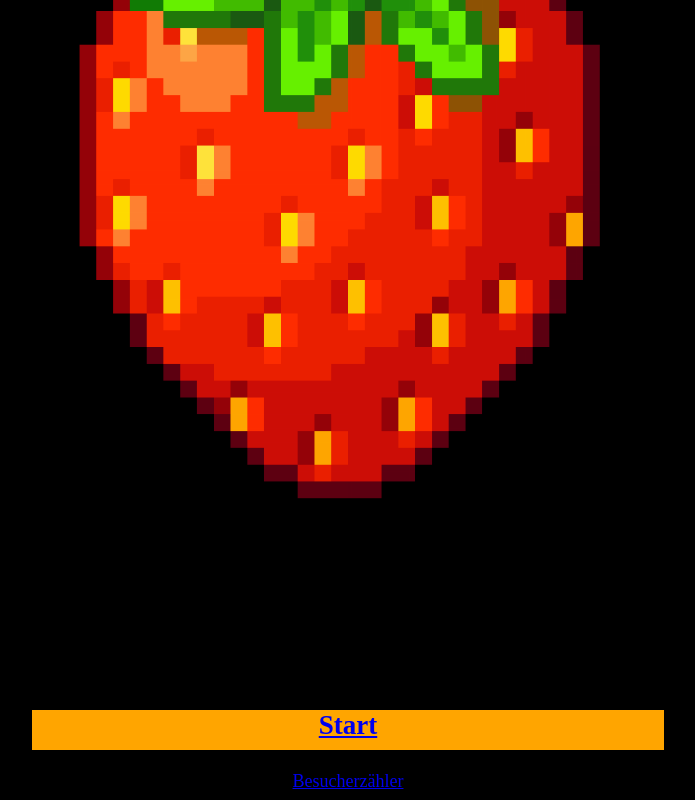
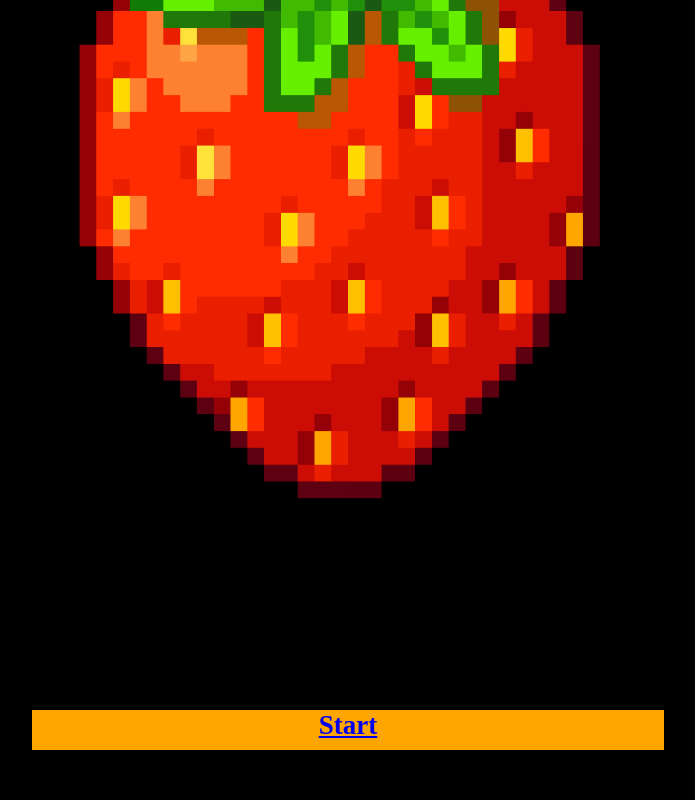
Before and after one commit to Strawberry-page/www.strawberry.de, a plain HTML site: page start-dark.html in a window 1280 px wide. Shown: the part 511-1311 px from the top of the page, without its empty margins (292-987 px from the left). After the commit the page ends 1269 px from the top, so only its background shows below. Drawn offline with Linux system fonts and the light colour scheme.

Commit message:
Update start-dark.html

```diff
--- a/start-dark.html
+++ b/start-dark.html
@@ -79,9 +79,6 @@ Start
 </a>
 </div>
 
-<br>
-  <a href= visitor_counter.html>Besucherzähler</a>
-
 </div>
 </font>
 </body>
```
